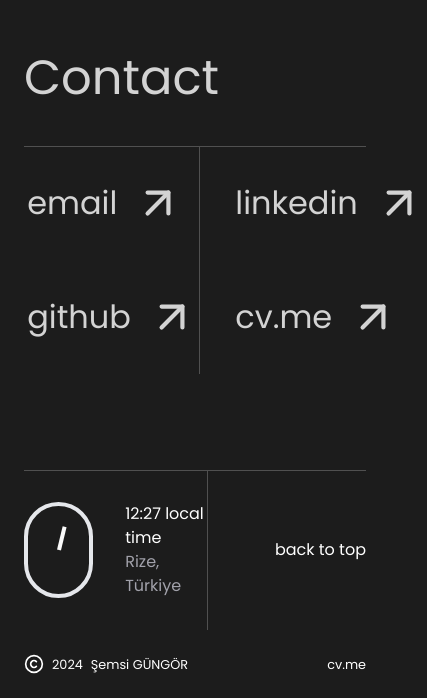
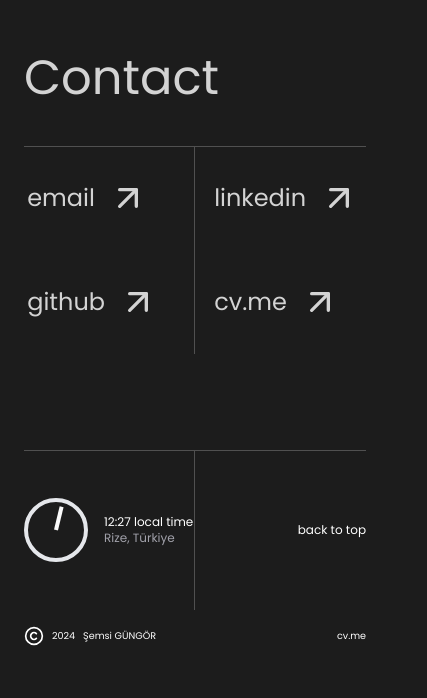
Before and after one commit to semsi-gungor/personal-portfolio, a Next.js app: page / in a window 390 px wide. Shown: the part 3320-4018 px from the top of the page, 427 px wide, since content can reach past the window. After the commit the page ends 3982 px from the top, so only its background shows below. Built offline with nearby package versions, Linux system fonts and the light colour scheme.

Commit message:
style: fix mobile layout problem

```diff
--- a/src/components/Contact/index.tsx
+++ b/src/components/Contact/index.tsx
@@ -22,21 +22,21 @@ const Contact: FC = ({}) => {
           <Seperator direction="vertical" origin="top" delay={500} />
           <div className={styles.link}>
             <div className={styles.expand}></div>
-            <p>email</p> <ArrowUpRight size={50} />
+            <p>email</p> <ArrowUpRight size={40} />
           </div>
           <div className={styles.link}>
             <div className={styles.expand}></div>
-            <p>github</p> <ArrowUpRight size={50} />
+            <p>github</p> <ArrowUpRight size={40} />
           </div>
         </div>
         <div className={styles.linkContainer}>
           <div className={styles.link}>
             <div className={styles.expand}></div>
-            <p>linkedin</p> <ArrowUpRight size={50} />
+            <p>linkedin</p> <ArrowUpRight size={40} />
           </div>
           <div className={styles.link}>
             <div className={styles.expand}></div>
-            <p>cv.me</p> <ArrowUpRight size={50} />
+            <p>cv.me</p> <ArrowUpRight size={40} />
           </div>
         </div>
       </div>
--- a/src/components/Contact/styles.module.scss
+++ b/src/components/Contact/styles.module.scss
@@ -11,16 +11,16 @@
 
     &:last-child {
       p {
-        padding-left: 2rem;
+        padding-left: 1rem;
       }
     }
 
     .link {
       display: flex;
       align-items: center;
-      gap: 1rem;
+      gap: 0.8rem;
       color: var(--lighter);
-      font-size: 2rem;
+      font-size: 1.5rem;
       padding: 2rem 0.2rem;
       position: relative;
       cursor: pointer;
--- a/src/components/Footer/styles.module.scss
+++ b/src/components/Footer/styles.module.scss
@@ -5,6 +5,7 @@
   .sections {
     display: flex;
     position: relative;
+    font-size: 0.75rem;
 
     .section {
       flex: 1 0 0%;
@@ -25,12 +26,12 @@
   }
 
   .foot {
-    padding-block: 1.5rem;
+    padding-block: 1rem;
     color: white;
     display: flex;
     align-items: center;
     justify-content: space-between;
-    font-size: 0.8rem;
+    font-size: 0.6rem;
 
     div {
       display: flex;
--- a/src/components/UI/Clock/Clock.tsx
+++ b/src/components/UI/Clock/Clock.tsx
@@ -58,8 +58,8 @@ const Clock: FC = ({}) => {
   }, []);
 
   return (
-    <div className="flex gap-8">
-      <div className="w-24 aspect-square border-4 rounded-full grid place-items-center">
+    <div className="flex gap-4 md:gap-8">
+      <div className="w-16 md:w-24 aspect-square border-4 rounded-full grid place-items-center">
         {/* hand */}
         <div
           style={{ transform: `rotate(${handAngle}deg)` }}
@@ -69,7 +69,7 @@ const Clock: FC = ({}) => {
           <div className="flex-1"></div>
         </div>
       </div>
-      <div className="flex flex-col justify-center tabular-nums">
+      <div className="flex flex-col justify-center tabular-nums text-xs md:text-base">
         <p>
           {clock.hours}:{clock.minutes} local time
         </p>
```
